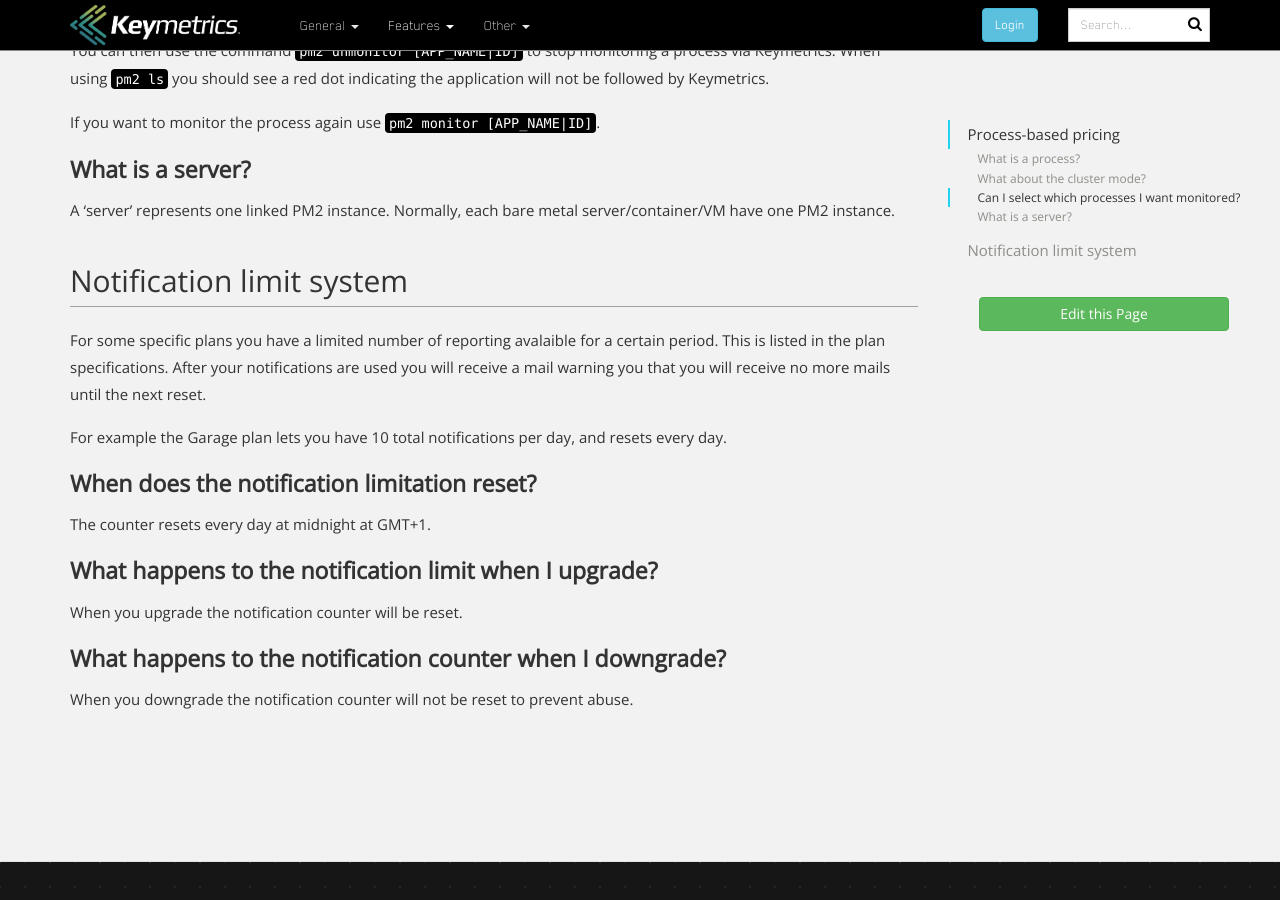
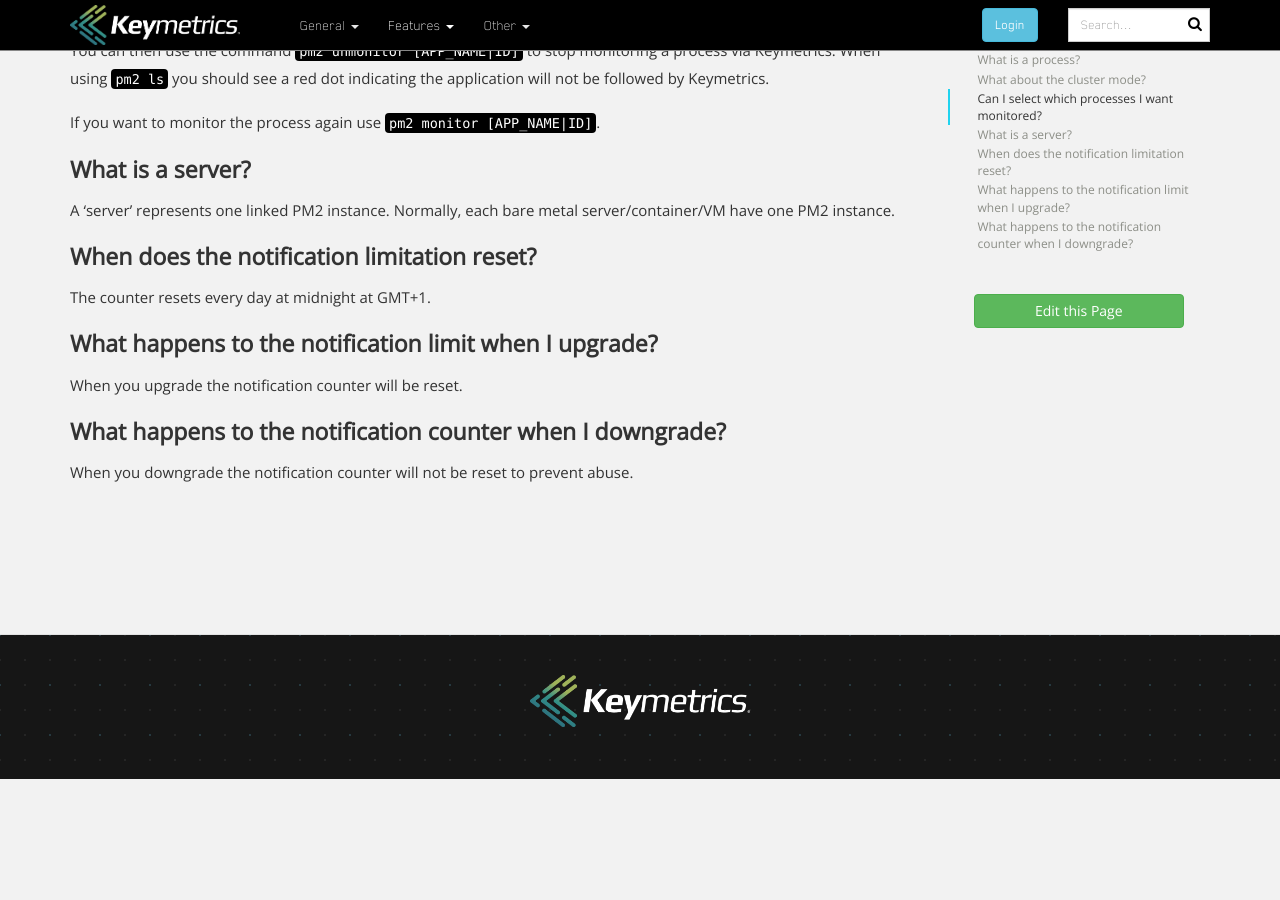
Before and after one commit to keymetrics/keymetrics.github.io, a Jekyll site: the page built from docs/keymetrics/pricing-faq.md, in a window 1280 px wide and 900 px high, scrolled down 668 px. Built offline with Jekyll 4.4.1, drawn with Linux system fonts in a browser that asks for light colours; nearby versions of some CDN libraries; a script that is not in the unit is left out; comment, search, counter and statistics services are not loaded; after the commit the page ends 1447 px from its top, so only the background shows below that.

Commit message:
Update pricing-faq.md

```diff
--- a/docs/keymetrics/pricing-faq.md
+++ b/docs/keymetrics/pricing-faq.md
@@ -32,13 +32,6 @@ If you want to monitor the process again use `pm2 monitor [APP_NAME|ID]`.
 
 A 'server' represents one linked PM2 instance. Normally, each bare metal server/container/VM have one PM2 instance.
 
-## Notification limit system
-
-For some specific plans you have a limited number of reporting avalaible for a certain period. This is listed in the plan specifications.
-After your notifications are used you will receive a mail warning you that you will receive no more mails until the next reset.
-
-For example the Garage plan lets you have 10 total notifications per day, and resets every day.
-
 ### When does the notification limitation reset?
 
 The counter resets every day at midnight at GMT+1.
```
